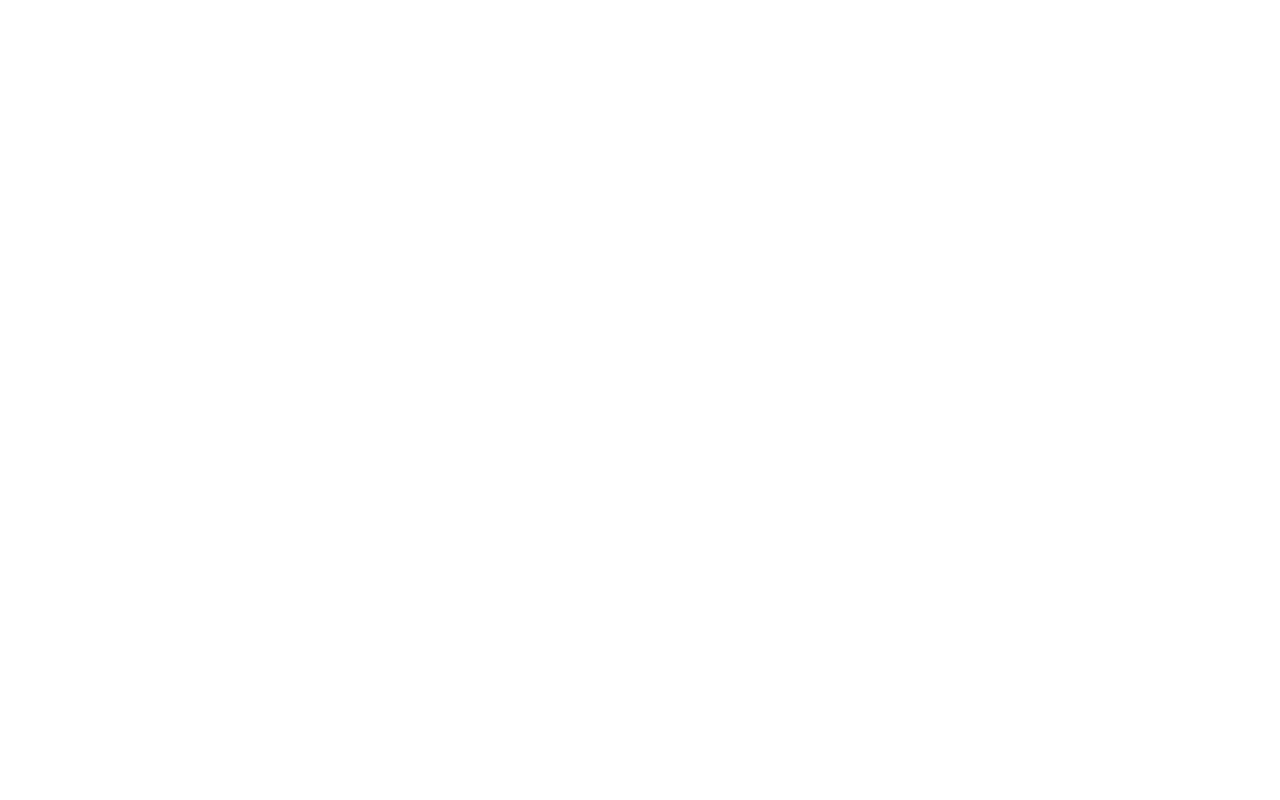
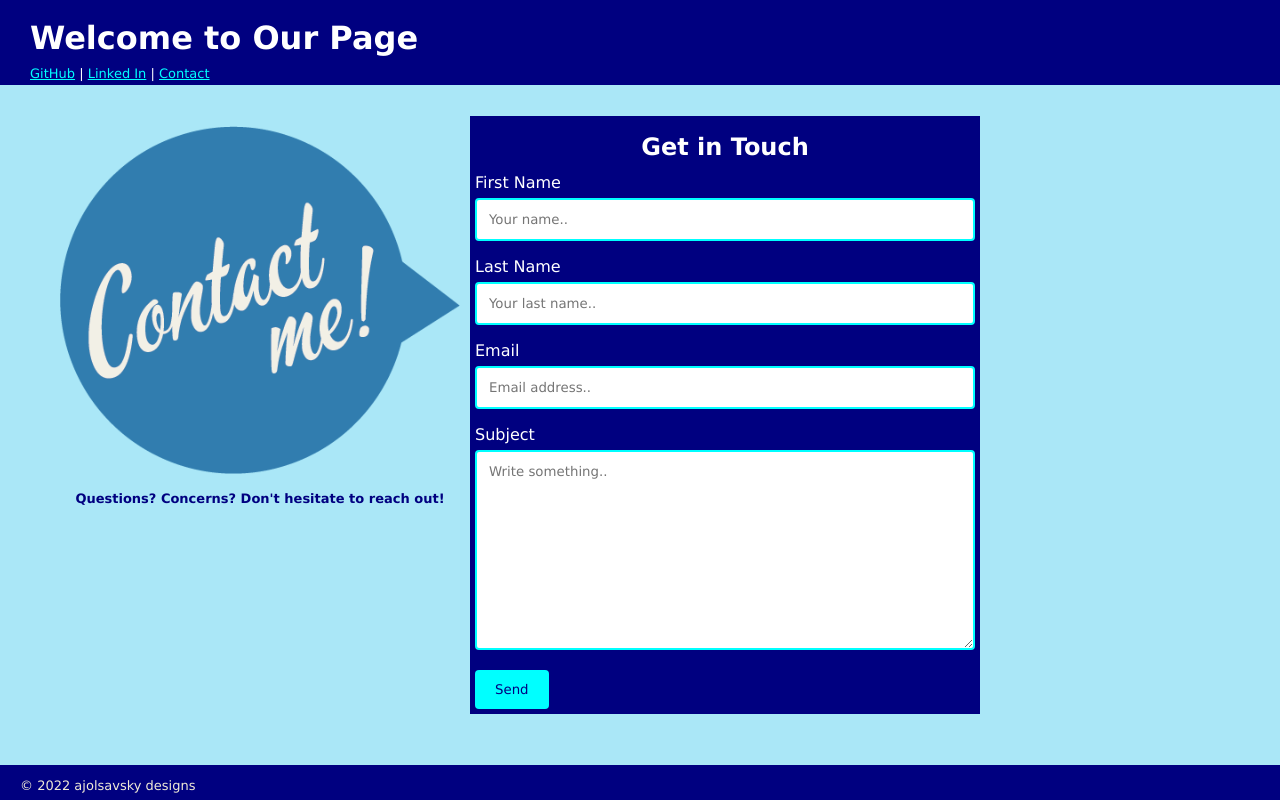
Before and after one commit to ajolsavsky/landingpage, a plain HTML site: page index.html in a window 1280 px wide. Drawn offline with Linux system fonts and the light colour scheme; a web font is replaced by a local one.

Commit message:
Added stylings for landing page; design is fixed, not responsive. Unsure about anchor link functionality, otherwise in alignment with README.

```diff
--- a/assets/css/style.css
+++ b/assets/css/style.css
@@ -0,0 +1,144 @@
+/* Universal selector */
+* {
+    font-family: "Lucida Sans Unicode", "Lucida Grande", sans-serif;
+    color: white;
+  }
+
+/* Element selectors */
+body {
+    background-color: rgb(170, 231, 247);
+    width: 95%;
+    position: absolute;
+    top: 0;
+    bottom: 0;
+    margin: 0;
+    padding: 0;
+  }
+
+header {
+    width: 100%;
+    height: 25px;
+    padding: 30px;
+    position: fixed;
+    background-color: navy;
+    color: white;
+    text-align: left;
+}
+
+footer {
+    width: 100%;
+    height: 30px;
+    position: fixed;
+    bottom: 0px;
+    background-color: navy;
+    color: white;
+    text-align: left;
+    padding: 0 20px 5px 20px;
+}
+
+p {
+    font-size: small;
+    color: white;
+}
+
+h1 {
+    font-size: 2em;
+    color: white;
+    font-weight: bold;
+    line-height: .5em;
+    display: inline;
+}
+
+h2 {
+    font-size: 1.5em;
+    color: white;
+    font-weight: bold;
+    line-height: .5em;
+}
+
+a {
+    color: aqua;
+}
+
+a:hover {
+    background-color: white;
+    color: navy;
+}
+
+input[type=text], textarea {
+    width: 100%; /* Full width */
+    padding: 12px; /* Some padding */
+    border: 2px solid aqua; /* Gray border */
+    border-radius: 4px; /* Rounded borders */
+    box-sizing: border-box; /* Make sure that padding and width stays in place */
+    margin-top: 6px; /* Add a top margin */
+    margin-bottom: 16px; /* Bottom margin */
+    resize: vertical /* Allow the user to vertically resize the textarea (not horizontally) */
+  }
+
+/* Style the submit button with a specific background color etc */
+input[type=submit] {
+    background-color: aqua;
+    color: navy;
+    padding: 12px 20px;
+    border: none;
+    border-radius: 4px;
+    cursor: pointer;
+  }
+
+/* When moving the mouse over the submit button, change color */
+input[type=submit]:hover {
+    background-color: white;
+    color: navy;
+  }
+
+/* Class selector */
+
+.about {
+    display: inline;
+    vertical-align: top;
+}
+
+.center {
+    text-align: center;
+}
+
+.navy {
+    color: navy;
+    font-weight: bold;
+}
+/* ID selector */
+
+#footer-section {
+    color: #f0ead6;
+}
+
+#absolute-section {
+    position: relative;
+}
+
+#image-box {
+    position: absolute;
+    width: auto;
+    height: auto;
+    padding: 10px;
+    margin-top: 100px;
+    margin-left: 10px;
+    margin-right: 50px;
+}
+
+#form-box {
+    position: absolute;
+    width: 500px;
+    height: auto;
+    padding: 5px;
+    background-color: navy;
+    margin-top: 100px;
+    margin-left: 470px;
+    margin-right: 50px;
+}
+
+#about {
+    display: inline;
+    vertical-align: top;
+}
--- a/index.html
+++ b/index.html
@@ -4,9 +4,58 @@
     <meta charset="UTF-8">
     <meta http-equiv="X-UA-Compatible" content="IE=edge">
     <meta name="viewport" content="width=device-width, initial-scale=1.0">
-    <title>Document</title>
+    <title>Sample Landing Page</title>
+    <!-- Link to stylesheet using rel and href attributes -->
+    <link rel="stylesheet" href="assets/css/style.css" />
+    <link rel="stylesheet" href="https://fonts.googleapis.com/css?family=Sofia">
 </head>
+
 <body>
+    <header>
+        <!-- Add header content -->
+        <div class="header" position="relative">
+            <h1>Welcome to Our Page</h1>
+            <p>
+                <a href="https://github.com/ajolsavsky">GitHub</a> | <a href="https://www.linkedin.com/in/alexandra-olsavsky">Linked In</a> | <a href="#ContactForm">Contact</a>
+            </p>
+        </div>
+    </header>
 
+    <section id="absolute-section">
+        <figure>
+            <div id="image-box">
+                    <img src="./assets/images/contactme.png" width="400px" alt="contact me speech bubble"/>
+                <figcaption>
+                    <p class="center navy">Questions? Concerns? Don't hesitate to reach out!</p>
+                </figcaption>
+            </div>
+        </figure>
+        <section>
+            <div id="form-box">
+                <h2 class="center" id="ContactForm">Get in Touch</h2>
+                <form action="action_page.php">
+                    <label for="fname">First Name</label>
+                    <input type="text" id="fname" name="firstname" placeholder="Your name..">
+
+                    <label for="lname">Last Name</label>
+                    <input type="text" id="lname" name="lastname" placeholder="Your last name..">
+
+                    <label for="email">Email</label>
+                    <input type="text" id="email" name="email" placeholder="Email address..">
+
+                    <label for="subject">Subject</label>
+                    <textarea id="subject" name="subject" placeholder="Write something.." style="height:200px"></textarea>
+
+                    <input type="submit" value="Send">
+
+                  </form>
+            </div>
+        </section>
+    </section>
+    <footer>
+        <p id="footer-section">
+           © 2022 ajolsavsky designs
+        </p>
+    </footer>
 </body>
 </html>
```
Also changed, not shown: assets/images/contactme.png (added).
